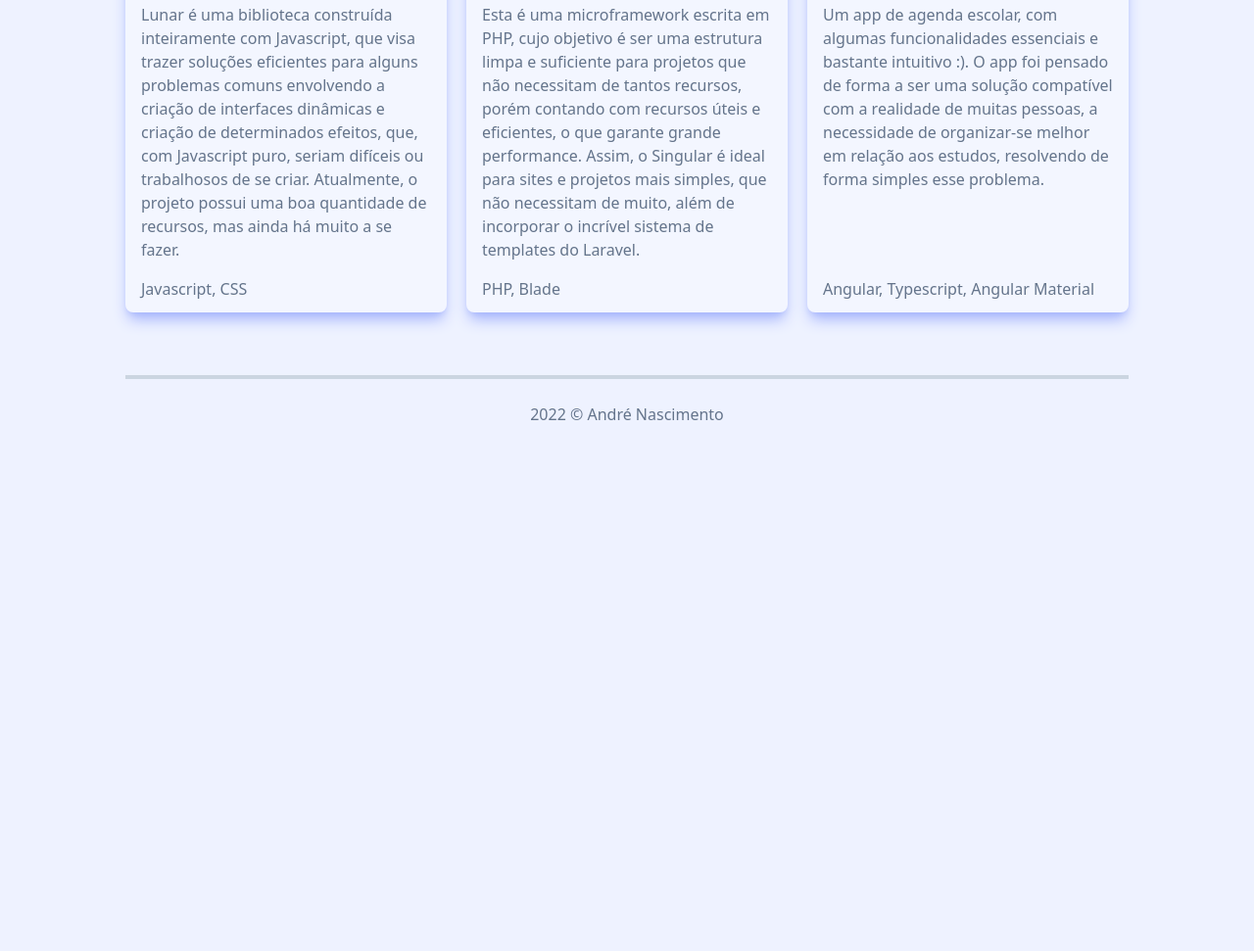
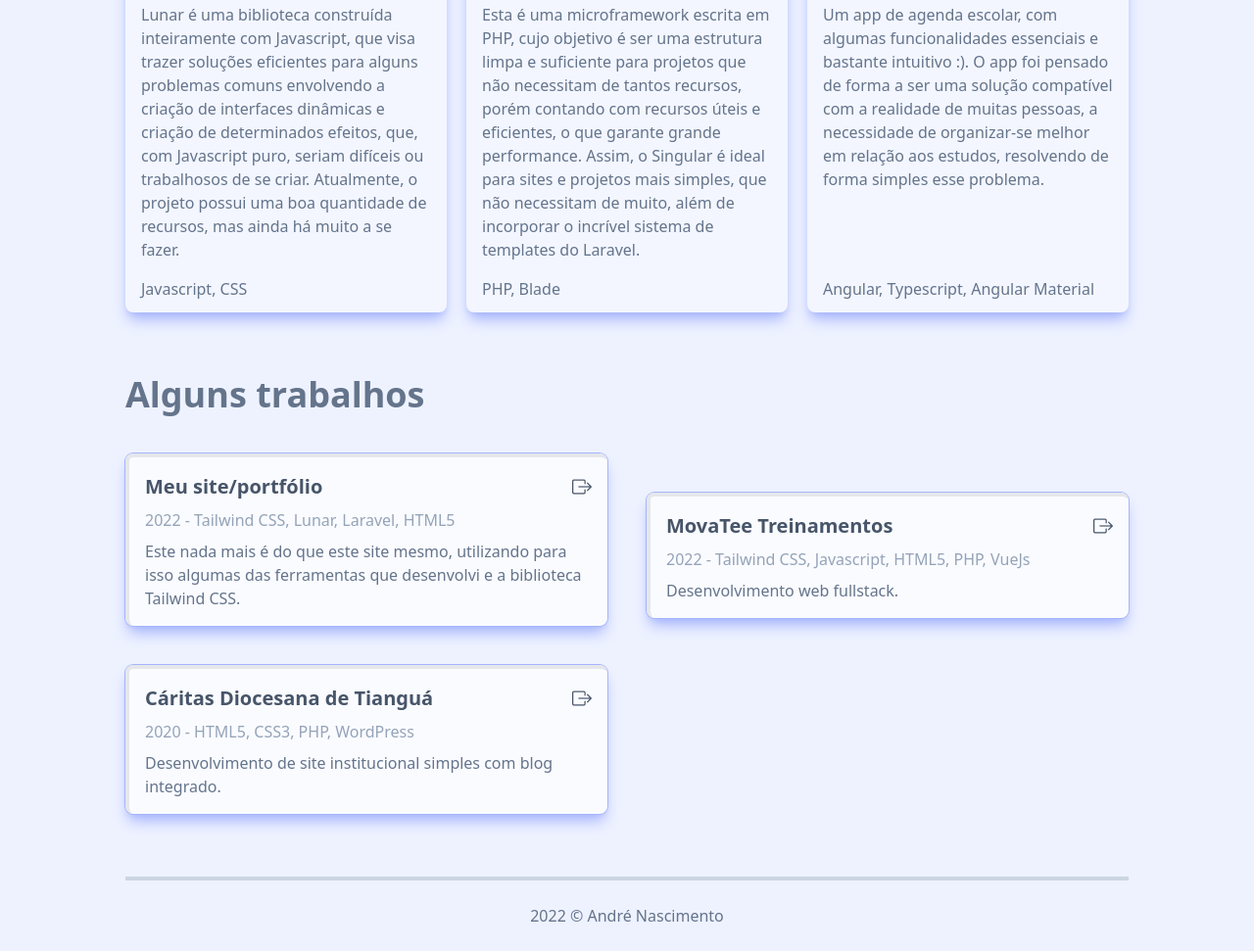
Before and after one commit to andrexm/web, a website: page index.html in a window 1280 px wide. Shown: the part 1645-2616 px from the top of the page at 98% size. Before the commit the page ends 2104 px from the top, so only its background shows below. Drawn offline with nearby package versions, Linux system fonts and the light colour scheme.

```diff
--- a/assets/js/scripts.js
+++ b/assets/js/scripts.js
@@ -93,13 +93,3 @@
     }
 ];
 lunar.register(c);
-
-// Multiply elements
-let times = lunar.all('[data-times]', true);
-times.forEach(el => {
-    let m = el.dataset.times;
-    for (let i = 1; i < m; i++) {
-        let n = el.cloneNode(true);
-        el.parentElement.append(n);
-    }
-});
--- a/index.html
+++ b/index.html
@@ -46,6 +46,7 @@
     <a name="content"></a>
     <app-include src="partials/from-blog"></app-include>
     <app-include src="partials/some-projects"></app-include>
+    <app-include src="partials/some-works"></app-include>
 
 
     <!-- Footer -->
--- a/partials/from-blog.html
+++ b/partials/from-blog.html
@@ -74,4 +74,14 @@
     setInterval(() => {
         type.classList.toggle('hidden');
     }, 450);
+
+    // Multiply elements
+    let times = lunar.all('[data-times]', true);
+    times.forEach(el => {
+        let m = el.dataset.times;
+        for (let i = 1; i < m; i++) {
+            let n = el.cloneNode(true);
+            el.parentElement.append(n);
+        }
+    });
 </script>
--- /dev/null
+++ b/partials/some-works.html
@@ -0,0 +1,59 @@
+<section class="mb-16">
+    <div class="text-4xl font-semibold text-slate-500 mb-10">
+        Alguns trabalhos
+    </div>
+
+    <!-- Works -->
+    <div class="grid md:grid-cols-2 gap-10">
+        <!-- Work -->
+        <div>
+            <div class="p-2 md:p-3 lg:p-4 ring-1 ring-indigo-300 shadow-lg shadow-indigo-300
+                bg-white/70 rounded-lg border-l-4 border-t-4 hover:md:translate-x-5 transition duration-300">
+                <div class="text-xl font-bold text-slate-600 mb-2 flex justify-between">
+                    <div>Meu site/portfólio</div>
+                    <a href="#!" target="_blank">
+                        <i class="bi-box-arrow-right"></i>
+                    </a>
+                </div>
+                <div class="font-medium text-slate-400 mb-2">
+                    2022 - Tailwind CSS, Lunar, Laravel, HTML5
+                </div>
+                <p class="text-slate-500">
+                    Este nada mais é do que este site mesmo, utilizando para isso algumas das ferramentas que desenvolvi e a biblioteca Tailwind CSS.
+                </p>
+            </div>
+        </div>
+
+        <!-- Work -->
+        <div>
+            <div class="p-2 md:p-3 lg:p-4 ring-1 ring-indigo-300 shadow-lg shadow-indigo-300
+                bg-white/70 rounded-lg border-l-4 border-t-4 hover:md:translate-x-5 transition duration-300 md:mt-10">
+                <div class="text-xl font-bold text-slate-600 mb-2 flex justify-between">
+                    <div>MovaTee Treinamentos</div>
+                    <a href="https://app.movatee.com/" target="_blank">
+                        <i class="bi-box-arrow-right"></i>
+                    </a>
+                </div>
+                <div class="font-medium text-slate-400 mb-2">
+                    2022 - Tailwind CSS, Javascript, HTML5, PHP, VueJs
+                </div>
+                <p class="text-slate-500">Desenvolvimento web fullstack.</p>
+            </div>
+        </div>
+
+        <!-- Work -->
+        <div>
+            <div class="p-2 md:p-3 lg:p-4 ring-1 ring-indigo-300 shadow-lg shadow-indigo-300
+                bg-white/70 rounded-lg border-l-4 border-t-4 hover:md:translate-x-5 transition duration-300">
+                <div class="text-xl font-bold text-slate-600 mb-2 flex justify-between">
+                    <div>Cáritas Diocesana de Tianguá</div>
+                    <a href="https://caritastiangua.com.br/" target="_blank">
+                        <i class="bi-box-arrow-right"></i>
+                    </a>
+                </div>
+                <div class="font-medium text-slate-400 mb-2">2020 - HTML5, CSS3, PHP, WordPress</div>
+                <p class="text-slate-500">Desenvolvimento de site institucional simples com blog integrado.</p>
+            </div>
+        </div>
+    </div>
+</section>
```
Also changed, not shown: assets/css/styles.css.
